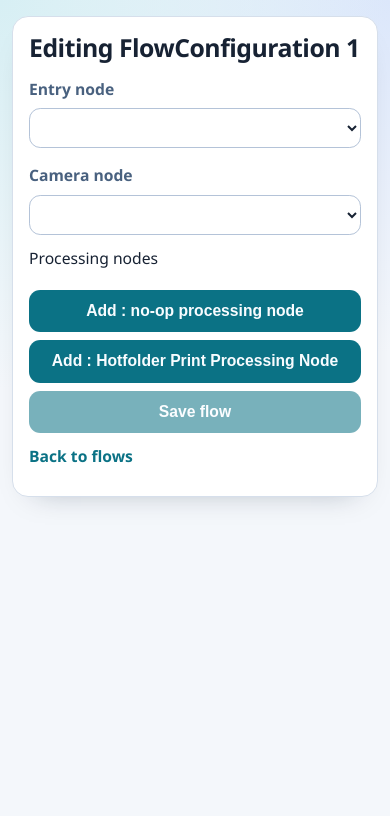
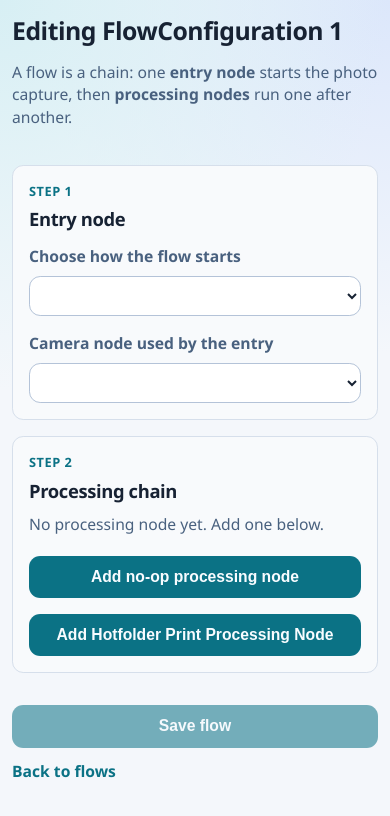
Before and after one commit to simonjamain/openphotobooth, a Vue app: page /configure/1 in a window 390 px wide. Shown: the top 816 px of the page. Built offline with nearby package versions, Linux system fonts and the light colour scheme; the HTML template or start-up script is replaced by a standard one.

Commit message:
wow stylish

```diff
--- a/src/views/flowConfigView.vue
+++ b/src/views/flowConfigView.vue
@@ -56,10 +56,20 @@ function saveFlowConfiguration() {
 </script>
 
 <template>
-    <div>
+    <section class="flow-config">
+        <header class="flow-config__header">
             <h1>{{ $props.flowIndex === undefined ? 'New FlowConfiguration' : `Editing FlowConfiguration ${$props.flowIndex}` }}</h1>
-        <div>
-            <label for="entry-node-select">Entry node</label>
+            <p>
+                A flow is a chain: one <strong>entry node</strong> starts the photo capture, then
+                <strong>processing nodes</strong> run one after another.
+            </p>
+        </header>
+
+        <div class="flow-chain">
+            <article class="chain-node chain-node--entry">
+                <p class="chain-node__eyebrow">Step 1</p>
+                <h2>Entry node</h2>
+                <label for="entry-node-select">Choose how the flow starts</label>
                 <select id="entry-node-select" v-model="editedFlowConfiguration.entryNode">
                     <option
                         v-for="node in boothApp.registeredNodes.entryNodes"
@@ -70,7 +80,7 @@ function saveFlowConfiguration() {
                     </option>
                 </select>
 
-            <label for="camera-node-select">Camera node</label>
+                <label for="camera-node-select">Camera node used by the entry</label>
                 <select id="camera-node-select" v-model="editedFlowConfiguration.cameraNode">
                     <option
                         v-for="node in boothApp.registeredNodes.cameraNodes"
@@ -86,30 +96,144 @@ function saveFlowConfiguration() {
                     :is="selectedCameraNodeConfigurationComponent"
                     v-model:configuration="editedFlowConfiguration.cameraNode.configuration"
                 />
+            </article>
+            <article class="chain-node chain-node--processing">
+                <p class="chain-node__eyebrow">Step 2</p>
+                <h2>Processing chain</h2>
 
-            <p>Processing nodes</p>
-            <ol>
-                <li v-for="(node, nodeIndex) in editedFlowConfiguration.processingNodesPipeline ?? []" :key="nodeIndex">
-                    {{ boothApp.registeredNodes.processingNodes[node.id]?.name }}
+                <ol class="processing-list" v-if="(editedFlowConfiguration.processingNodesPipeline ?? []).length > 0">
+                    <template
+                        v-for="(node, nodeIndex) in editedFlowConfiguration.processingNodesPipeline ?? []"
+                        :key="nodeIndex">
+                        <p style="text-align:center" v-if="nodeIndex > 0">
+                            <svg style="width: 3em;fill: var(--color-primary);" xmlns="http://www.w3.org/2000/svg" viewBox="0 0 640 640"><path d="M297.4 598.6C309.9 611.1 330.2 611.1 342.7 598.6L470.7 470.6C479.9 461.4 482.6 447.7 477.6 435.7C472.6 423.7 460.9 416 448 416L384 416L384 80C384 53.5 362.5 32 336 32L304 32C277.5 32 256 53.5 256 80L256 416L192 416C179.1 416 167.4 423.8 162.4 435.8C157.4 447.8 160.2 461.5 169.4 470.6L297.4 598.6z"/></svg>
+                        </p>
+                        <li
+                            class="processing-list__item"
+                        >
+                            <div class="processing-list__title-row">
+                                <strong>{{ boothApp.registeredNodes.processingNodes[node.id]?.name }}</strong>
+                                <button type="button" @click="editedFlowConfiguration.processingNodesPipeline?.splice(nodeIndex, 1)">
+                                    Remove
+                                </button>
+                            </div>
                             <component
                                 v-if="getSelectedProcessingNodeConfigurationComponent(node.id) !== undefined"
                                 :is="getSelectedProcessingNodeConfigurationComponent(node.id)"
                                 v-model:configuration="node.configuration"
                             />
-                    <button type="button" @click="editedFlowConfiguration.processingNodesPipeline?.splice(nodeIndex, 1)">
-                        Remove
+                        </li>
+                    </template>
+                </ol>
+
+                <p v-else class="processing-list__empty">No processing node yet. Add one below.</p>
+
+                <div class="processing-node-palette">
+                    <button
+                        v-for="(node, nodeIndex) in boothApp.registeredNodes.processingNodes"
+                        :key="nodeIndex"
+                        type="button"
+                        @click="editedFlowConfiguration.processingNodesPipeline = editedFlowConfiguration.processingNodesPipeline ?? []; editedFlowConfiguration.processingNodesPipeline.push({id: node.id,configuration: {}})"
+                    >
+                        Add {{ node.name }}
                     </button>
-                </li>
-            </ol>
-            <button v-for="(node, nodeIndex) in boothApp.registeredNodes.processingNodes" :key="nodeIndex"
-            @click="editedFlowConfiguration.processingNodesPipeline = editedFlowConfiguration.processingNodesPipeline ?? []; editedFlowConfiguration.processingNodesPipeline.push({id: node.id,configuration: {}})">
-                Add : {{ node.name }}
-            </button>
+                </div>
+            </article>
+        </div>
 
+        <footer class="flow-config__actions">
             <button type="button" :disabled="flowIsInvalid" @click="saveFlowConfiguration">Save flow</button>
-            <p>
             <RouterLink to="/flows">Back to flows</RouterLink>
-            </p>
-        </div>
-    </div>
+        </footer>
+    </section>
 </template>
+
+<style scoped>
+.flow-config {
+    display: grid;
+    gap: var(--space-5);
+}
+
+.flow-config__header p {
+    color: var(--color-text-soft);
+    max-width: 62ch;
+}
+
+.flow-chain {
+    display: grid;
+    gap: var(--space-4);
+}
+
+.chain-node {
+    border: 1px solid var(--color-border);
+    border-radius: var(--radius-md);
+    background: var(--color-surface-muted);
+    padding: var(--space-4);
+    position: relative;
+}
+
+.chain-node__eyebrow {
+    margin: 0;
+    color: var(--color-primary);
+    font-weight: 700;
+    text-transform: uppercase;
+    letter-spacing: 0.04em;
+    font-size: 0.8rem;
+}
+
+.chain-node h2 {
+    margin-top: var(--space-2);
+    margin-bottom: var(--space-3);
+}
+
+.processing-list {
+    margin: var(--space-3) 0;
+    padding-left: 0;
+    list-style: none;
+}
+
+.processing-list__item {
+    position: relative;
+    background: var(--color-surface);
+    border: 1px solid var(--color-border);
+    border-radius: var(--radius-sm);
+    padding: var(--space-3);
+    margin-bottom: var(--space-3);
+}
+
+.processing-list__title-row {
+    display: flex;
+    align-items: center;
+    justify-content: space-between;
+    gap: var(--space-3);
+    margin-bottom: var(--space-2);
+}
+
+.processing-list__empty {
+    color: var(--color-text-soft);
+}
+
+.processing-node-palette {
+    display: flex;
+    flex-wrap: wrap;
+    gap: var(--space-2);
+}
+
+.flow-config__actions {
+    display: flex;
+    align-items: center;
+    gap: var(--space-3);
+}
+
+@media (max-width: 640px) {
+    .processing-list__title-row {
+        flex-direction: column;
+        align-items: flex-start;
+    }
+
+    .flow-config__actions {
+        flex-direction: column;
+        align-items: stretch;
+    }
+}
+</style>
```
Lines whose indentation alone changed are shown as unchanged.
